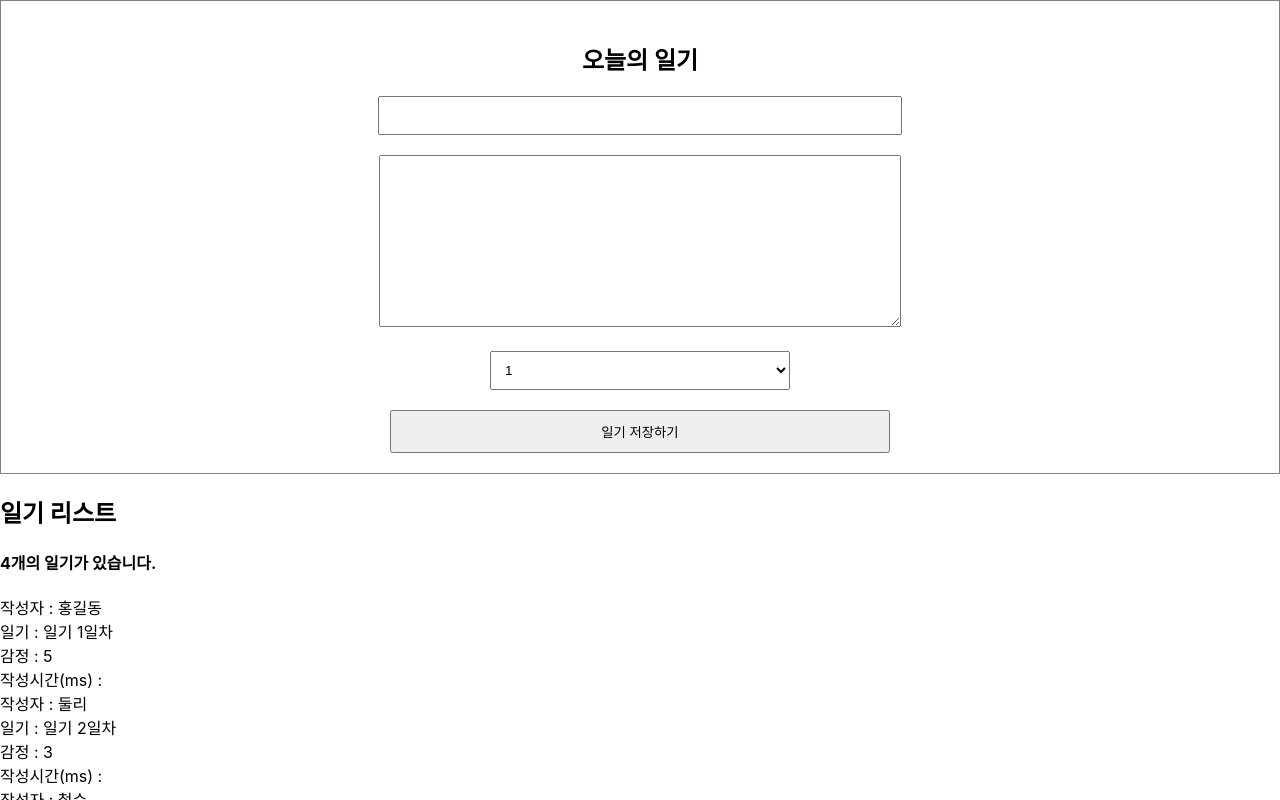
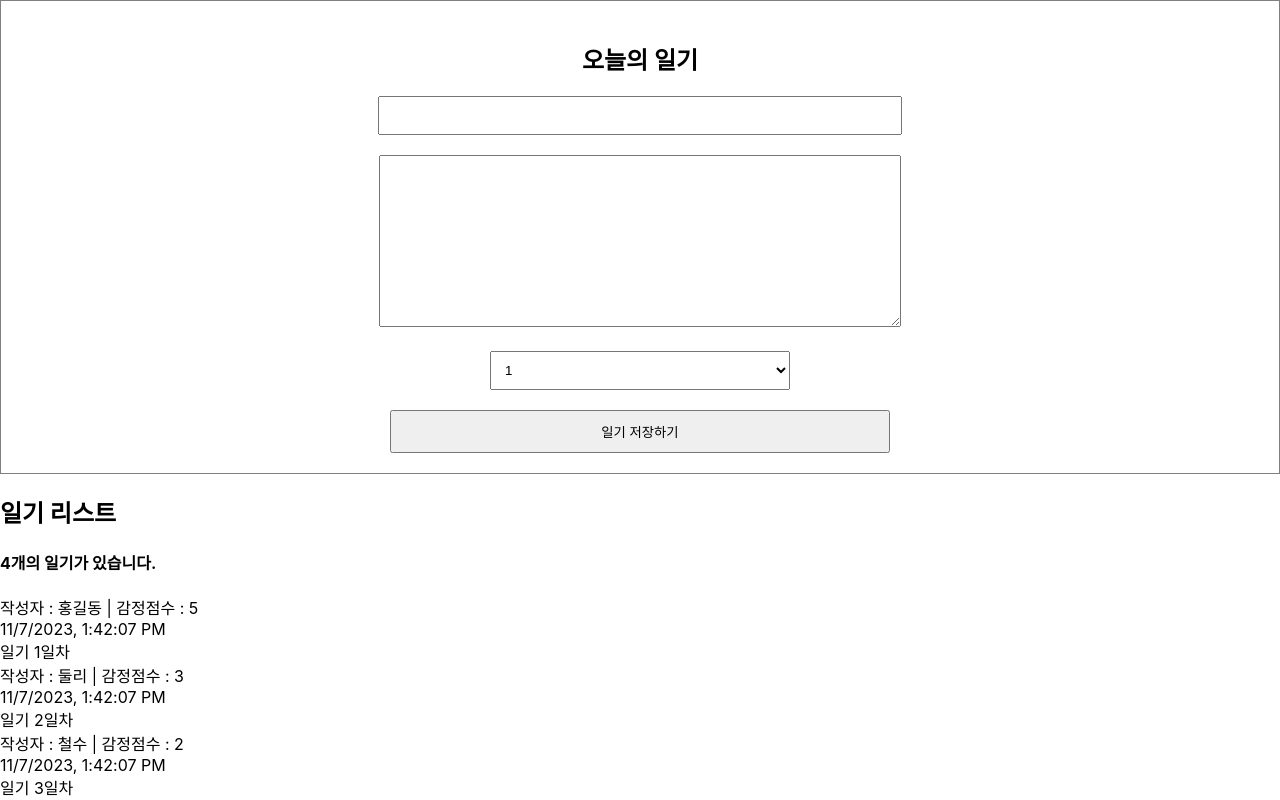
Before and after one commit to origin1508/simple-diary, a React (Create React App) app: page / in a window 1280 px wide. Shown: the top 800 px of the page. Built offline with nearby package versions, Linux system fonts and the light colour scheme.

Commit message:
fix: import DiaryItem

```diff
--- a/src/DiaryList.tsx
+++ b/src/DiaryList.tsx
@@ -1,4 +1,6 @@
+import DiaryItem from "./DiaryItem";
 import { DiaryListProps } from "./types/diary";
+
 const DiaryList = ({ diaryList }: DiaryListProps) => {
   if (!diaryList) return <div>작성한 일기가 없습니다.</div>;
   return (
@@ -9,14 +11,7 @@ const DiaryList = ({ diaryList }: DiaryListProps) => {
       </div>
       <div>
         {diaryList.map((item) => {
-          return (
-            <div key={item.id}>
-              <div>작성자 : {item.author}</div>
-              <div>일기 : {item.content}</div>
-              <div>감정 : {item.emotion}</div>
-              <div>작성시간(ms) : {item.created_date}</div>
-            </div>
-          );
+          return <DiaryItem key={item.id} {...item} />;
         })}
       </div>
     </div>
```
